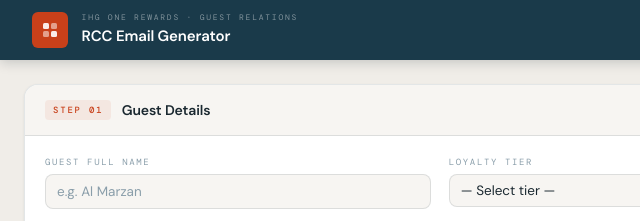
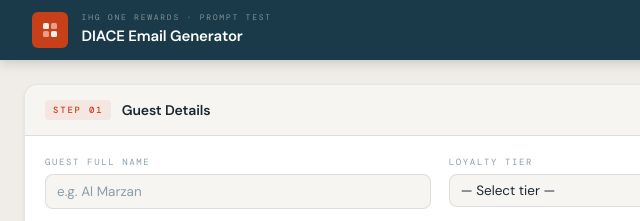
Before and after one commit to aldiegomarzan-art/rcc-email-generator-test, a plain HTML site: page index.html in a window 1280 px wide. Shown: the top 221 px of the page, 0-640 px from the left. Drawn offline with nearby package versions, Linux system fonts and the light colour scheme.

Commit message:
Update index.html

```diff
--- a/index.html
+++ b/index.html
@@ -356,8 +356,8 @@
       </svg>
     </div>
     <div>
-      <span class="brand-sup">IHG One Rewards · Guest Relations</span>
-      <span class="brand-name">RCC Email Generator</span>
+      <span class="brand-sup">IHG One Rewards · Prompt Test</span>
+      <span class="brand-name">DIACE Email Generator</span>
     </div>
   </div>
   <div class="header-right">
```
